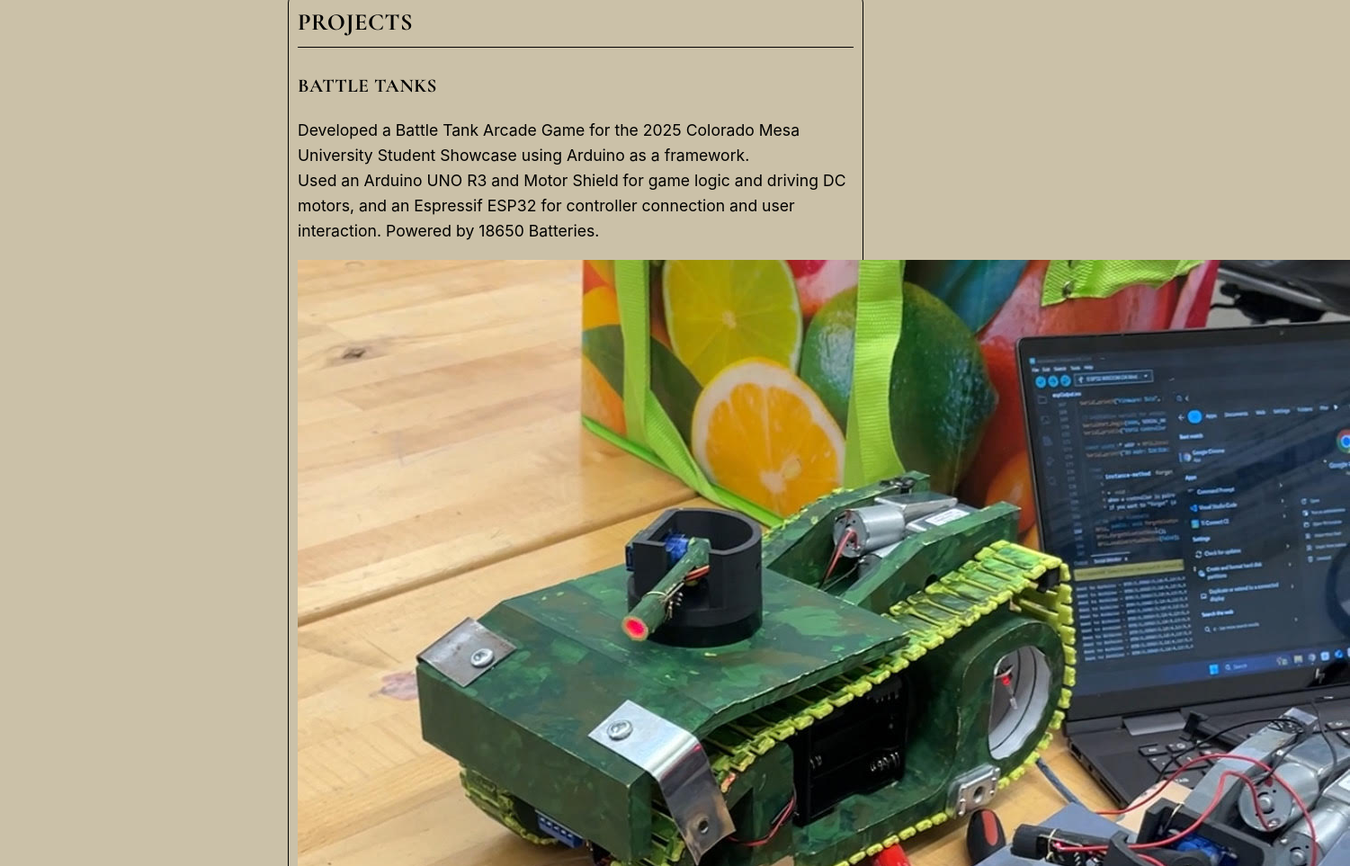
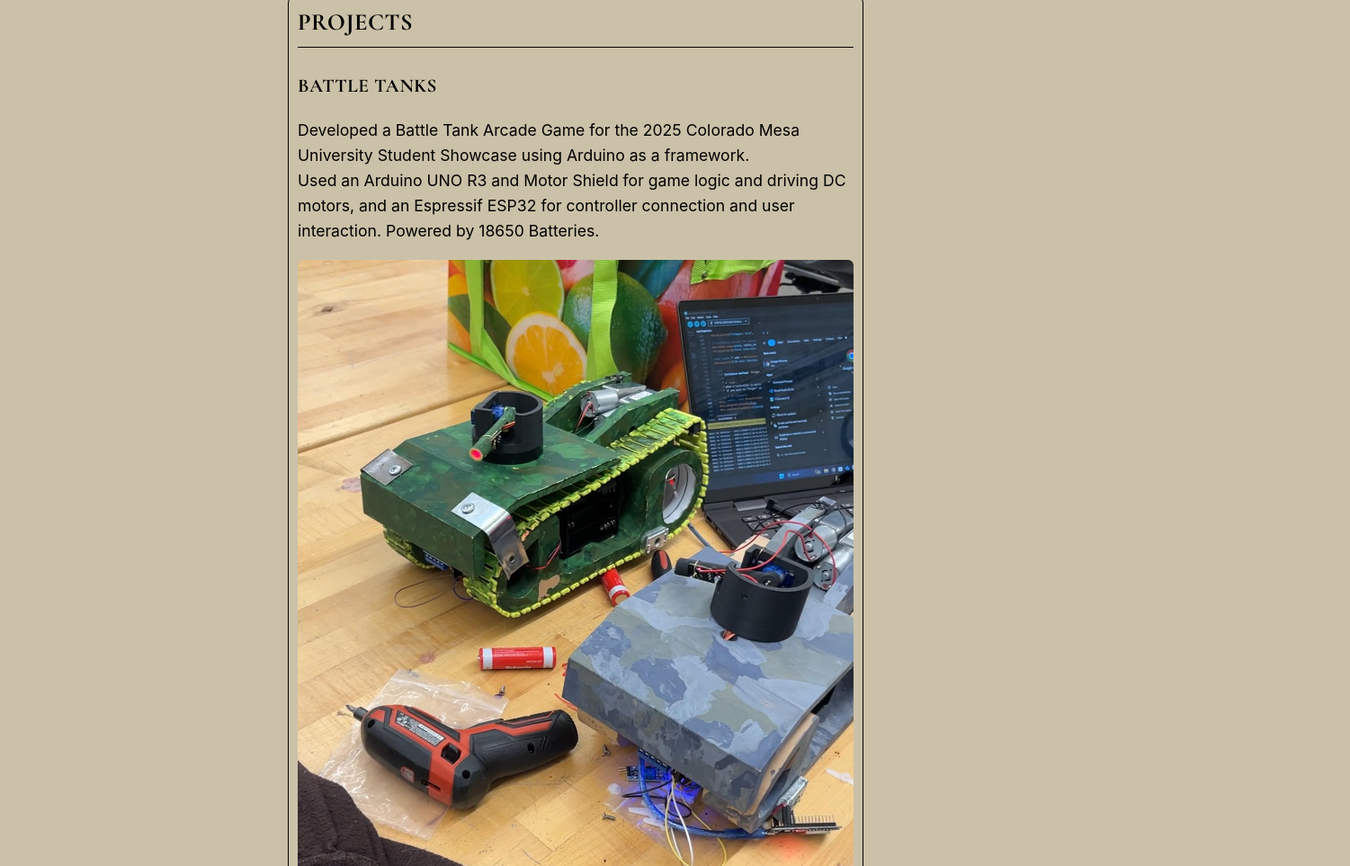
Before and after one commit to HaydenDArmstrong/haydendarmstrong.github.io, a plain HTML site: page index.html in a window 1280 px wide. Shown: the part 577-1540 px from the top of the page at 90% size, 1501 px wide, since content can reach past the window. Drawn offline with nearby package versions, Linux system fonts and the light colour scheme.

Commit message:
img format

```diff
--- a/style.css
+++ b/style.css
@@ -27,7 +27,13 @@ body {
   margin: 30px 0;
   border: 1px solid #000000;
 }
-
+.card img {
+  max-width: 100%;
+  height: auto;
+  display: block;
+  margin: 10px 0;
+  border-radius: 6px; /* optional rounded corners */
+}
 
 
 /* Headers */
```
